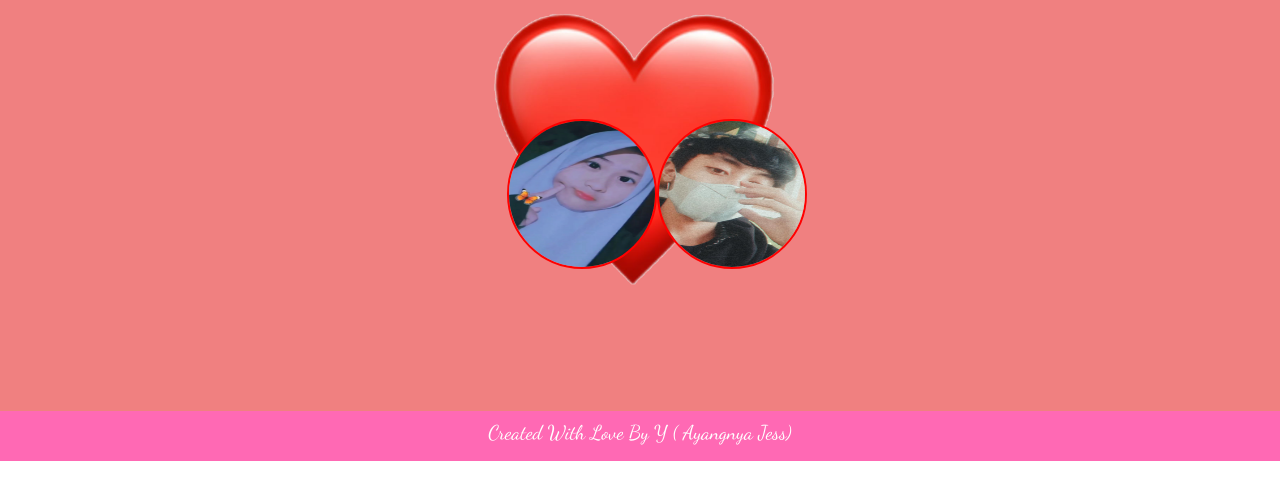
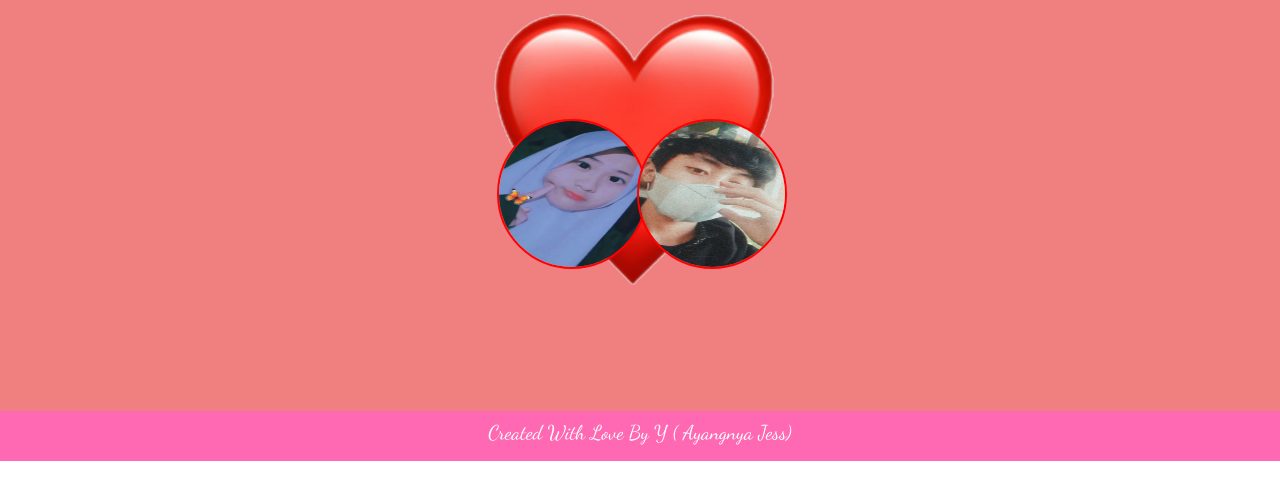
Before and after one commit to NuryanaNn/Gf-Gallery, a plain HTML site: page index.html in a window 1280 px wide. Shown: the part 227-726 px from the top of the page. Drawn offline with nearby package versions, Linux system fonts and the light colour scheme.

Commit message:
Initial Commit

```diff
--- a/script.js
+++ b/script.js
@@ -1,8 +1,8 @@
 $(document).ready(function () {
     // Navbar
     $("#love").addClass("animate__animated animate__backInDown animate__delay-1s");
-    $("#jes").addClass("animate__animated animate__slideInLeft animate__delay-2s");
-    $("#yan").addClass("animate__animated animate__slideInRight animate__delay-2s");
+    $("#jes").addClass("animate__animated animate__fadeIn animate__delay-2s");
+    $("#yan").addClass("animate__animated animate__fadeIn animate__delay-2s");
 
     $("#col1").addClass("animate__animated animate__fadeIn animate__delay-1s");
     $("#col2").addClass("animate__animated animate__fadeIn animate__delay-2s");
--- a/style.css
+++ b/style.css
@@ -23,6 +23,10 @@
     display: flex;
     margin-left: -10px;
 
+}
+
+.love2 li{
+    margin-left: -10px;
 }
 
 .love2 li img{
```
